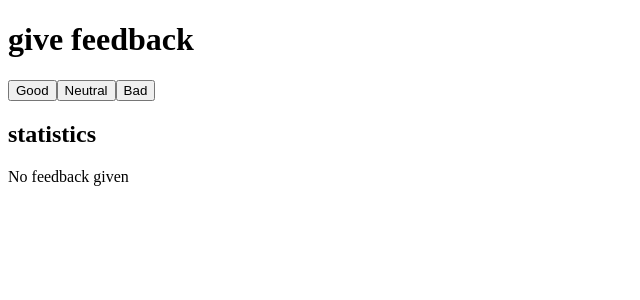
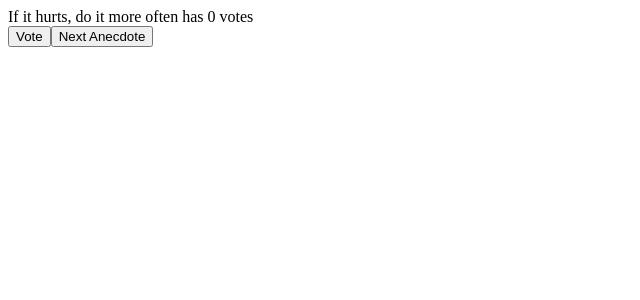
Before and after one commit to abhi178134/React, a React (Create React App) app in the folder part1/: page / in a window 1280 px wide. Shown: the top 300 px of the page, without its empty margins (0-640 px from the left). Built offline with nearby package versions, Linux system fonts and the light colour scheme.

Commit message:
1.13 Completed

```diff
--- a/part1/src/App.js
+++ b/part1/src/App.js
@@ -1,83 +1,121 @@
-import React, {useState} from 'react'
-
-const Statistic = ({text,value}) => {
-  return (
-    <div>
-      <tr>
-        <td  width="60">{text}</td>
-        <td>{value}</td>
-      </tr>
-    </div>
-  )
-}
-const Statistics = ({good,neutral,bad,total}) => {
-  if(total === 0)
-  {
-    return (
-      <div>
-        <h2>
-          statistics
-        </h2>
-        <p>No feedback given</p>
-      </div>
-    )
-  }
-  return (
-    <div>
-      <h2>statistics</h2>
-      <table>
-        <Statistic text="good" value ={good} />
-        <Statistic text="neutral" value ={neutral} />
-        <Statistic text="bad" value ={bad} />
-        <Statistic text="all" value={total} />
-      <Statistic text="average" value ={(good-bad)/total} />
-      <tr> <td width="50">positive</td><td>{(good*100)/total} %</td>
-      </tr>
-      </table>
-    </div>
-  )
-}
+import React, { useState } from 'react'
 const Button = ({ handleClick, text }) => (
   <button onClick={handleClick}>
     {text}
   </button>
 )
+const App = () => {
+  const anecdotes = [
+    'If it hurts, do it more often',
+    'Adding manpower to a late software project makes it later!',
+    'The first 90 percent of the code accounts for the first 90 percent of the development time...The remaining 10 percent of the code accounts for the other 90 percent of the development time.',
+    'Any fool can write code that a computer can understand. Good programmers write code that humans can understand.',
+    'Premature optimization is the root of all evil.',
+    'Debugging is twice as hard as writing the code in the first place. Therefore, if you write the code as cleverly as possible, you are, by definition, not smart enough to debug it.',
+    'Programming without an extremely heavy use of console.log is same as if a doctor would refuse to use x-rays or blod tests when dianosing patients'
+  ]
 
-const App = () => {
-  const [good,setGood]=useState(0)
-  const [neutral,setNeutral]=useState(0)
-  const[bad,setBad]=useState(0)
-
-  const handleGood = () => setGood(good+1)
-  const handleNeutral =() => setNeutral(neutral+1)
-  const handleBad =() => setBad(bad+1)
-
+  const [allVotes, setAllVotes] = useState(Array(6).fill(0))
+  const [selected, setSelected] = useState(0)
+  const handleSelected = () => {
+    setSelected(Math.floor(Math.random()*anecdotes.length))
+  }
+  const handleVote = () => {
+      const copy = [...allVotes]
+      copy[selected]+=1
+      setAllVotes(copy)
+  }
   return (
     <div>
-      <h1>give feedback</h1>
-      <Button handleClick={handleGood} text = 'Good'/>
-      <Button handleClick={handleNeutral} text='Neutral' />
-      <Button handleClick={handleBad} text='Bad' />
-      <Statistics good={good} neutral={neutral} bad={bad} total = {good+neutral+bad}/>
-
-
-{/*
-      <Display counter ={counter}/>
-      <Button
-        handleClick={increaseByOne}
-        text='plus'
-      />
-      <Button
-        handleClick={setToZero}
-        text='Zero'
-      />
-      <Button
-        handleClick={decrementByOne}
-        text='Minus'
-      /> */}
-      </div>
-
+      {anecdotes[selected]} has  {allVotes[selected]} votes
+      <br/>
+      <Button handleClick={handleVote} text="Vote"/>
+      <Button handleClick={handleSelected} text = 'Next Anecdote'/>
+    </div>
   )
 }
 
 export default App
+// import React, {useState} from 'react'
+
+// const Statistic = ({text,value}) => {
+//   return (
+//     <div>
+//       <tr>
+//         <td  width="60">{text}</td>
+//         <td>{value}</td>
+//       </tr>
+//     </div>
+//   )
+// }
+// const Statistics = ({good,neutral,bad,total}) => {
+//   if(total === 0)
+//   {
+//     return (
+//       <div>
+//         <h2>
+//           statistics
+//         </h2>
+//         <p>No feedback given</p>
+//       </div>
+//     )
+//   }
+//   return (
+//     <div>
+//       <h2>statistics</h2>
+//       <table>
+//         <Statistic text="good" value ={good} />
+//         <Statistic text="neutral" value ={neutral} />
+//         <Statistic text="bad" value ={bad} />
+//         <Statistic text="all" value={total} />
+//       <Statistic text="average" value ={(good-bad)/total} />
+//       <tr> <td width="50">positive</td><td>{(good*100)/total} %</td>
+//       </tr>
+//       </table>
+//     </div>
+//   )
+// }
+// const Button = ({ handleClick, text }) => (
+//   <button onClick={handleClick}>
+//     {text}
+//   </button>
+// )
+
+// const App = () => {
+//   const [good,setGood]=useState(0)
+//   const [neutral,setNeutral]=useState(0)
+//   const[bad,setBad]=useState(0)
+
+//   const handleGood = () => setGood(good+1)
+//   const handleNeutral =() => setNeutral(neutral+1)
+//   const handleBad =() => setBad(bad+1)
+
+//   return (
+//     <div>
+//       <h1>give feedback</h1>
+//       <Button handleClick={handleGood} text = 'Good'/>
+//       <Button handleClick={handleNeutral} text='Neutral' />
+//       <Button handleClick={handleBad} text='Bad' />
+//       <Statistics good={good} neutral={neutral} bad={bad} total = {good+neutral+bad}/>
+
+
+// {/*
+//       <Display counter ={counter}/>
+//       <Button
+//         handleClick={increaseByOne}
+//         text='plus'
+//       />
+//       <Button
+//         handleClick={setToZero}
+//         text='Zero'
+//       />
+//       <Button
+//         handleClick={decrementByOne}
+//         text='Minus'
+//       /> */}
+//       </div>
+
+//   )
+// }
+
+// export default App
```
